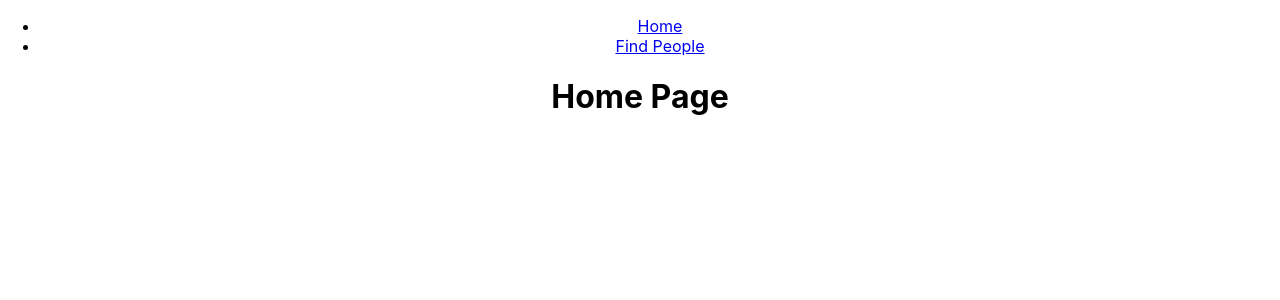
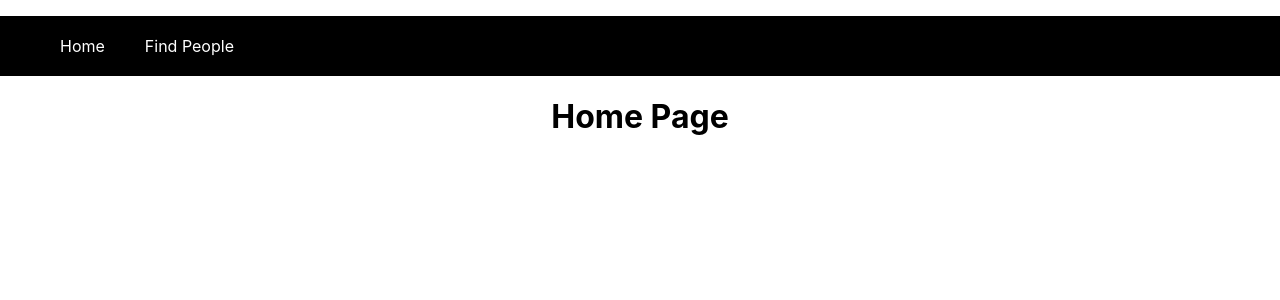
Before and after one commit to JadenBalogh/home-together-b, a React (Create React App) app in the folder client/: page / in a window 1280 px wide. Shown: the top 300 px of the page. Built offline with nearby package versions, Linux system fonts and the light colour scheme.

Commit message:
Update nav bar css

```diff
--- a/client/src/stylesheets/App.css
+++ b/client/src/stylesheets/App.css
@@ -1,3 +1,19 @@
 .App {
   text-align: center;
 }
+
+nav ul {
+  list-style: none;
+  display: flex;
+  background-color: black;
+  margin-bottom: 20px;
+}
+
+nav ul li {
+  padding: 20px;
+}
+
+nav ul li a {
+  color: white;
+  text-decoration: none;
+}
```
